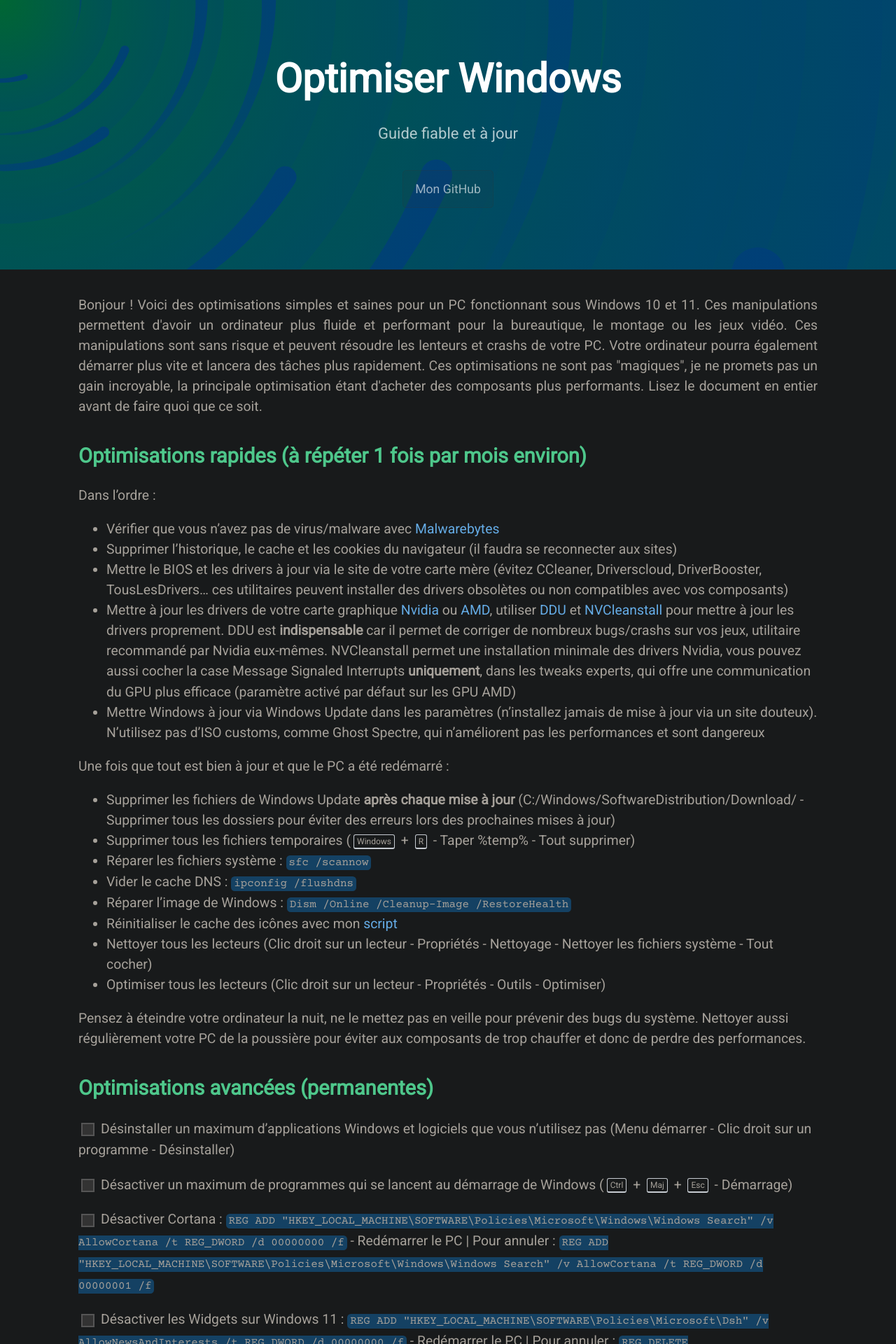
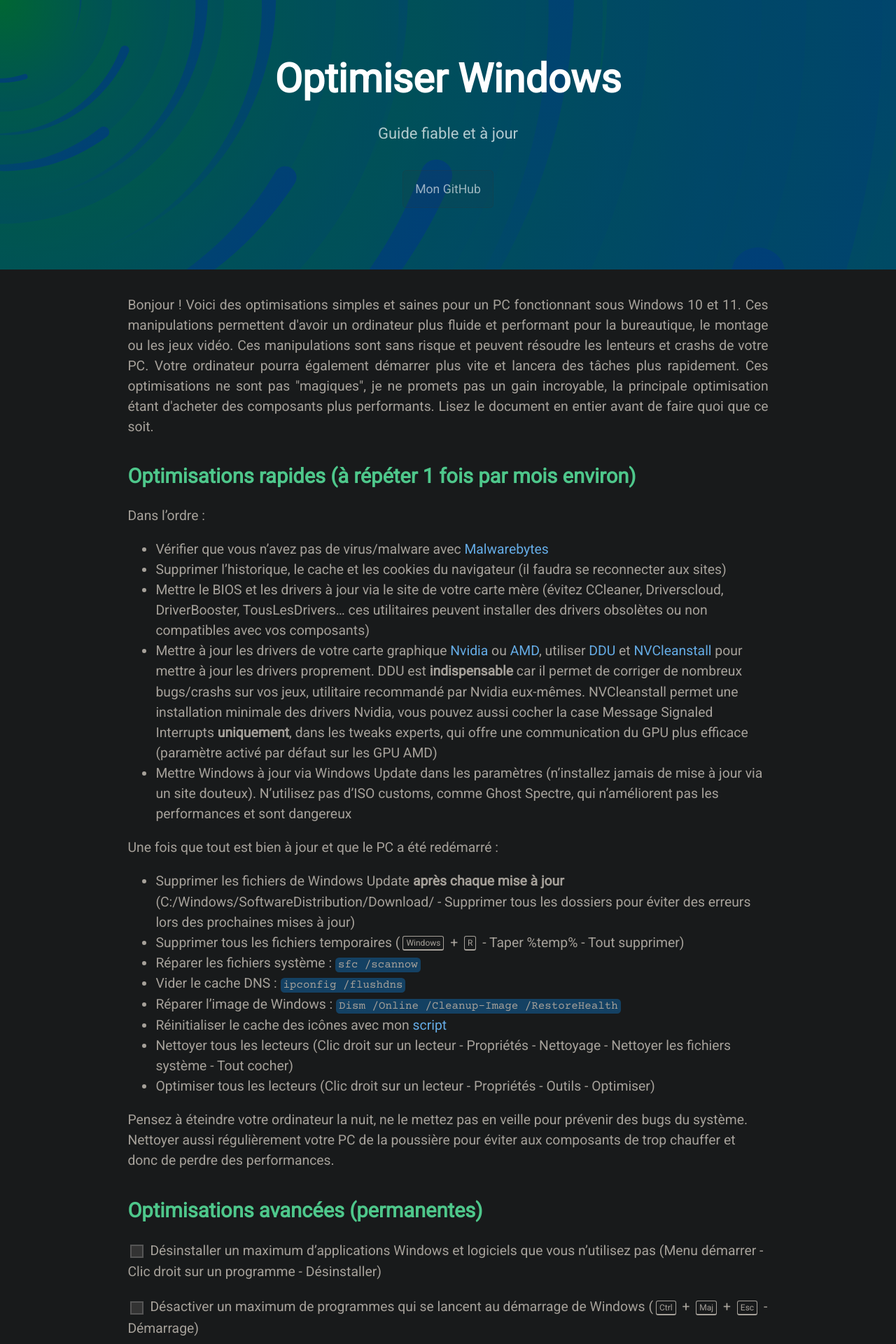
Before and after one commit to PouletEnSlip/pouletenslip.github.io, a Jekyll site: the page built from pages/opti/index.md, in a window 1280 px wide. Shown: the top 1920 px of the page at 70% size. Built offline with Jekyll 4.4.1, drawn with Linux system fonts in a browser that asks for light colours.

Commit message:
Update jekyll-theme-cayman.scss

```diff
--- a/_sass/jekyll-theme-cayman.scss
+++ b/_sass/jekyll-theme-cayman.scss
@@ -143,7 +143,7 @@ a {
   }
 
   @include large {
-    max-width: 72rem;
+    max-width: 64rem;
     padding: 2rem 6rem;
     margin: 0 auto;
     font-size: 1.1rem;
@@ -162,8 +162,8 @@ a {
   kbd {
     font-family: "Roboto";
     background: none;
-    border: 1px solid #c6cbd1;
-    border-bottom: 2px solid #c6cbd1;
+    border: 1px solid #a6a19a;
+    border-bottom: 2px solid #a6a19a;
     border-radius: 3px;
     margin: 0 4px 0 4px;
     color: #a6a19a;
```
